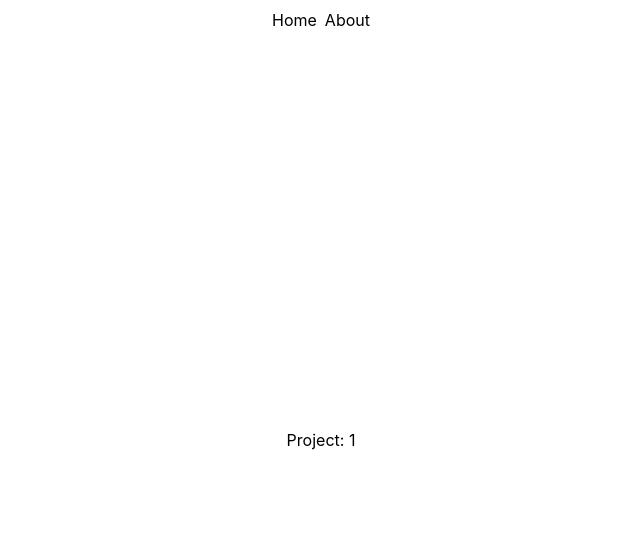
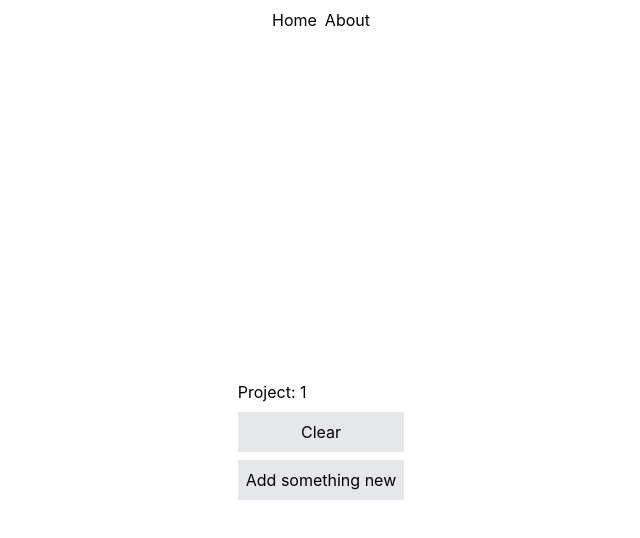
Before and after one commit to picasocro1/spa-starter, a React (Vite) app: page /project/1 in a window 1280 px wide. Shown: the top 538 px of the page, without its empty margins (319-959 px from the left). Built offline with nearby package versions, Linux system fonts and the light colour scheme.

Commit message:
set route search params

```diff
--- a/src/routes/Project.tsx
+++ b/src/routes/Project.tsx
@@ -2,7 +2,7 @@ import { useParams, useSearchParams } from 'react-router-dom'
 
 export const Project = () => {
   const { id } = useParams()
-  const [searchParams] = useSearchParams()
+  const [searchParams, setSearchParams] = useSearchParams()
 
   return (
     <>
@@ -12,6 +12,20 @@ export const Project = () => {
           ? `(${[...searchParams.entries()].map(([key, value]) => `${key}: ${value}`).join(' | ')})`
           : ''}
       </p>
+      <button className="mt-2 bg-gray-200 p-2" onClick={() => setSearchParams('')}>
+        Clear
+      </button>
+      <button
+        className="mt-2 bg-gray-200 p-2"
+        onClick={() =>
+          setSearchParams((current) => {
+            current.append('something', 'new')
+            return current
+          })
+        }
+      >
+        Add something new
+      </button>
     </>
   )
 }
```
Also changed, not shown: 1 other file (tests, documents, lock files or other folders).
